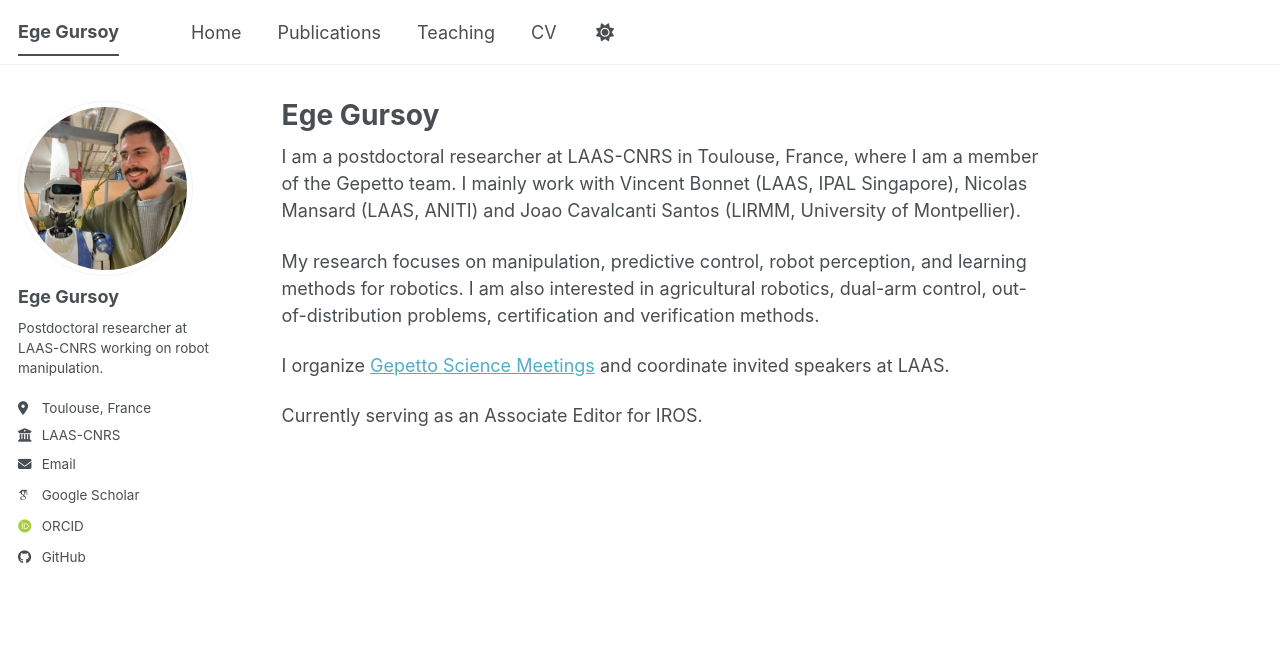
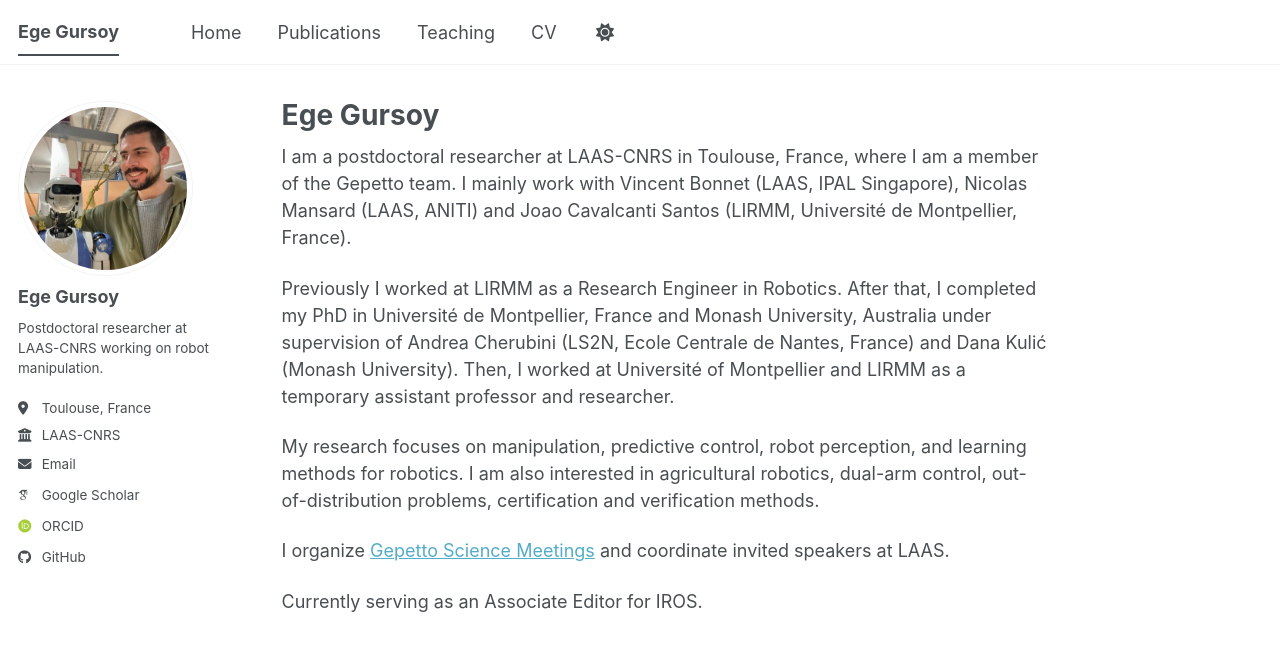
Before and after one commit to gursoyege/gursoyege.github.io, a Jekyll site: the page built from _pages/about.md, in a window 1280 px wide. Shown: the top 651 px of the page. Built offline with Jekyll 4.4.1, drawn with Linux system fonts in a browser that asks for light colours; some web fonts are replaced; a script bundle is joined from its source files by our own code; library files that are not in the unit come from our copies.

Commit message:
Update about.md

```diff
--- a/_pages/about.md
+++ b/_pages/about.md
@@ -7,7 +7,9 @@ redirect_from:
   - /about.html
 ---
 
-I am a postdoctoral researcher at LAAS-CNRS in Toulouse, France, where I am a member of the Gepetto team. I mainly work with Vincent Bonnet (LAAS, IPAL Singapore), Nicolas Mansard (LAAS, ANITI) and Joao Cavalcanti Santos (LIRMM, University of Montpellier).
+I am a postdoctoral researcher at LAAS-CNRS in Toulouse, France, where I am a member of the Gepetto team. I mainly work with Vincent Bonnet (LAAS, IPAL Singapore), Nicolas Mansard (LAAS, ANITI) and Joao Cavalcanti Santos (LIRMM, Université de Montpellier, France).
+
+Previously I worked at LIRMM as a Research Engineer in Robotics. After that, I completed my PhD in Université de Montpellier, France and Monash University, Australia under supervision of Andrea Cherubini (LS2N, Ecole Centrale de Nantes, France) and Dana Kulić (Monash University). Then, I worked at Université of Montpellier and LIRMM as a temporary assistant professor and researcher.
 
 My research focuses on manipulation, predictive control, robot perception, and learning methods for robotics. I am also interested in agricultural robotics, dual-arm control, out-of-distribution problems, certification and verification methods.
 
```
